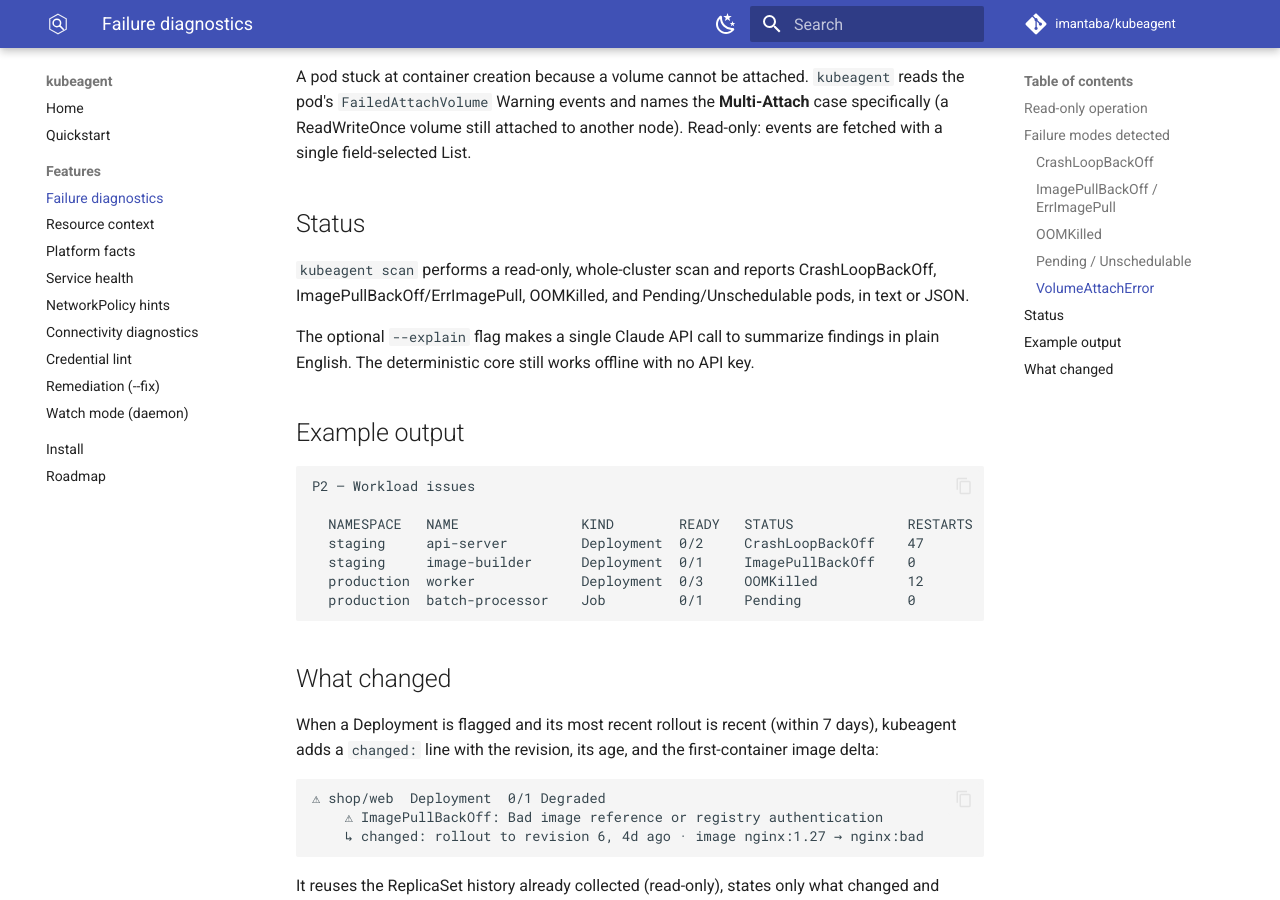
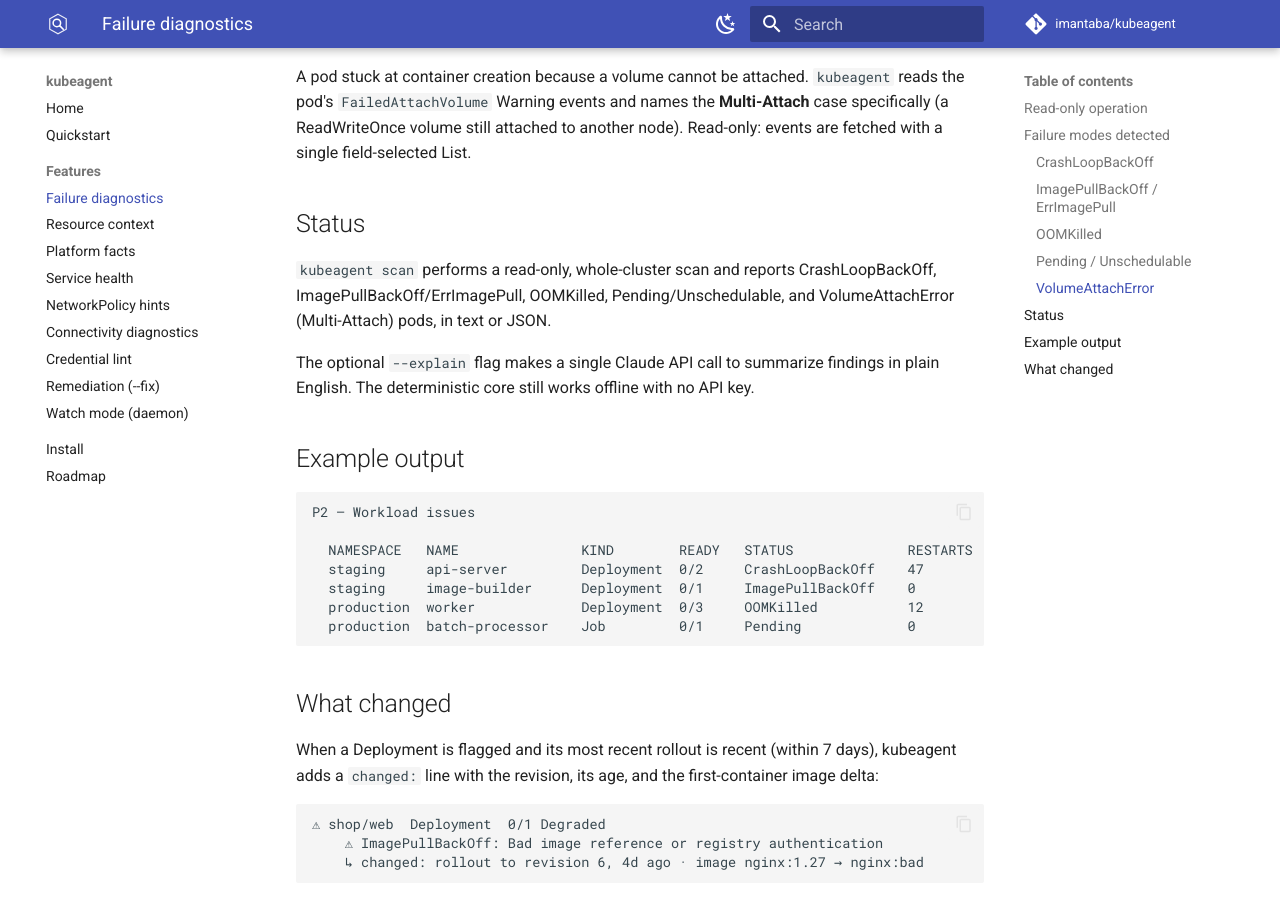
Before and after one commit to imantaba/kubeagent, an MkDocs documentation site: the page built from website/docs/features/diagnostics.md, in a window 1280 px wide and 900 px high, scrolled down 1091 px. Built offline with MkDocs 1.6.1 and Material for MkDocs 9.7.7, drawn with Linux system fonts in a browser that asks for light colours; comment, search, counter and statistics services are not loaded.

Commit message:
docs: list VolumeAttachError in the README/diagnostics status sentences

```diff
--- a/website/docs/features/diagnostics.md
+++ b/website/docs/features/diagnostics.md
@@ -46,8 +46,8 @@
 ## Status
 
 `kubeagent scan` performs a read-only, whole-cluster scan and reports
-CrashLoopBackOff, ImagePullBackOff/ErrImagePull, OOMKilled, and
-Pending/Unschedulable pods, in text or JSON.
+CrashLoopBackOff, ImagePullBackOff/ErrImagePull, OOMKilled,
+Pending/Unschedulable, and VolumeAttachError (Multi-Attach) pods, in text or JSON.
 
 The optional `--explain` flag makes a single Claude API call to summarize
 findings in plain English. The deterministic core still works offline with no
```
Also changed, not shown: README.md.
